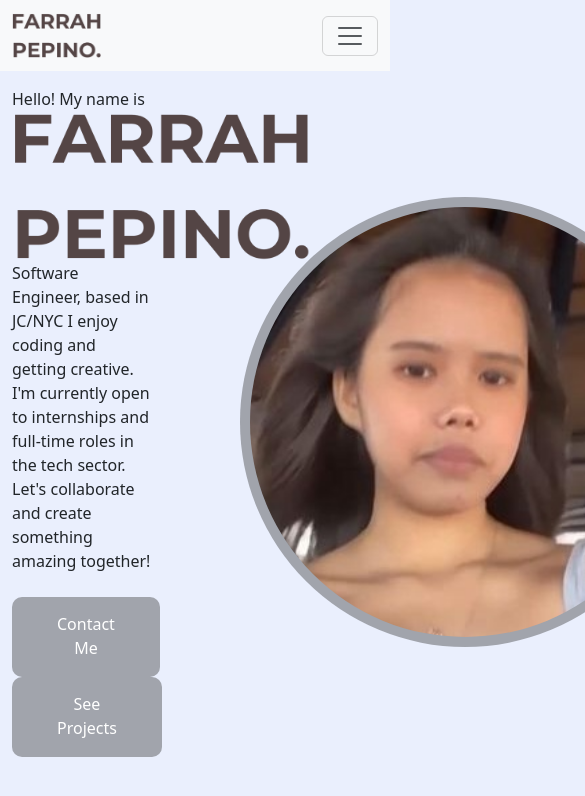
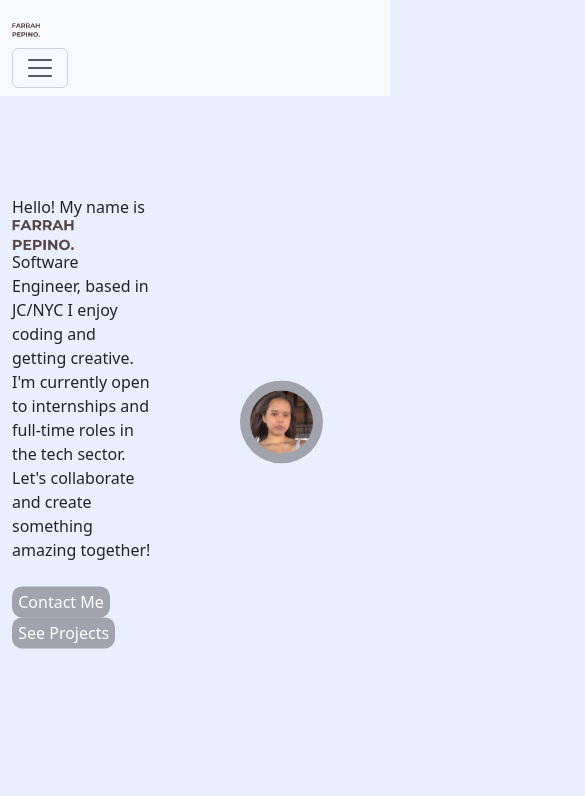
Before and after one commit to fpepino1/farrahpepino-react, a React (Create React App) app: page / in a window 390 px wide. Shown: the top 796 px of the page, 585 px wide, since content can reach past the window. Built offline with nearby package versions, Linux system fonts and the light colour scheme.

Commit message:
updated to make site responsive

```diff
--- a/src/Home.css
+++ b/src/Home.css
@@ -1,10 +1,11 @@
 .logo1{
-    height:150px;
+    width: 45%;
+    height: 45%;
 }
 .profile{
     border-radius: 50%;
-    width: 450px;
-    height: 450px;
+    width: 60%;
+    height: 60%;
     background-color: hsla(0, 0%, 20%, 0.4);
     padding: 10px;
 }
@@ -13,9 +14,10 @@ div button{
     background-color: hsla(0, 0%, 20%, 0.4);
     border-style: none;
     border-radius: 10px;
-    padding: 15px 45px 17px 45px;
+    padding: 2.5% 4.5% 2.5% 4.5%;
     font-weight: lighter;
     color: white;
+    text-align: center;
 
 
 }
--- a/src/Navigation.css
+++ b/src/Navigation.css
@@ -1,7 +1,3 @@
 .logo{
-    height:45px;
+    width: 8%;
 }
-
-.bg{
-    background-color: linearGradient hsla(0, 0%, 20%, 0.4);;
-}
```
